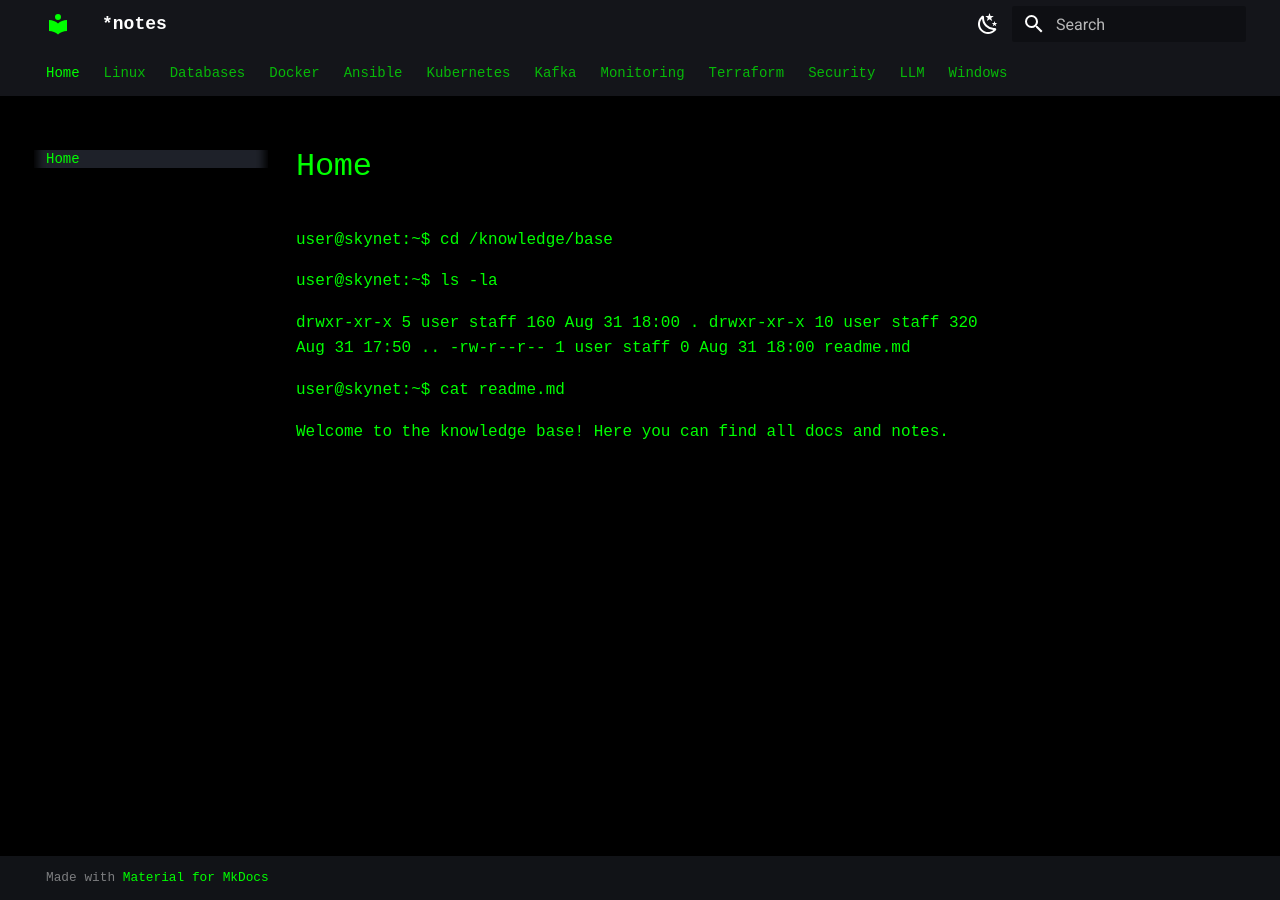
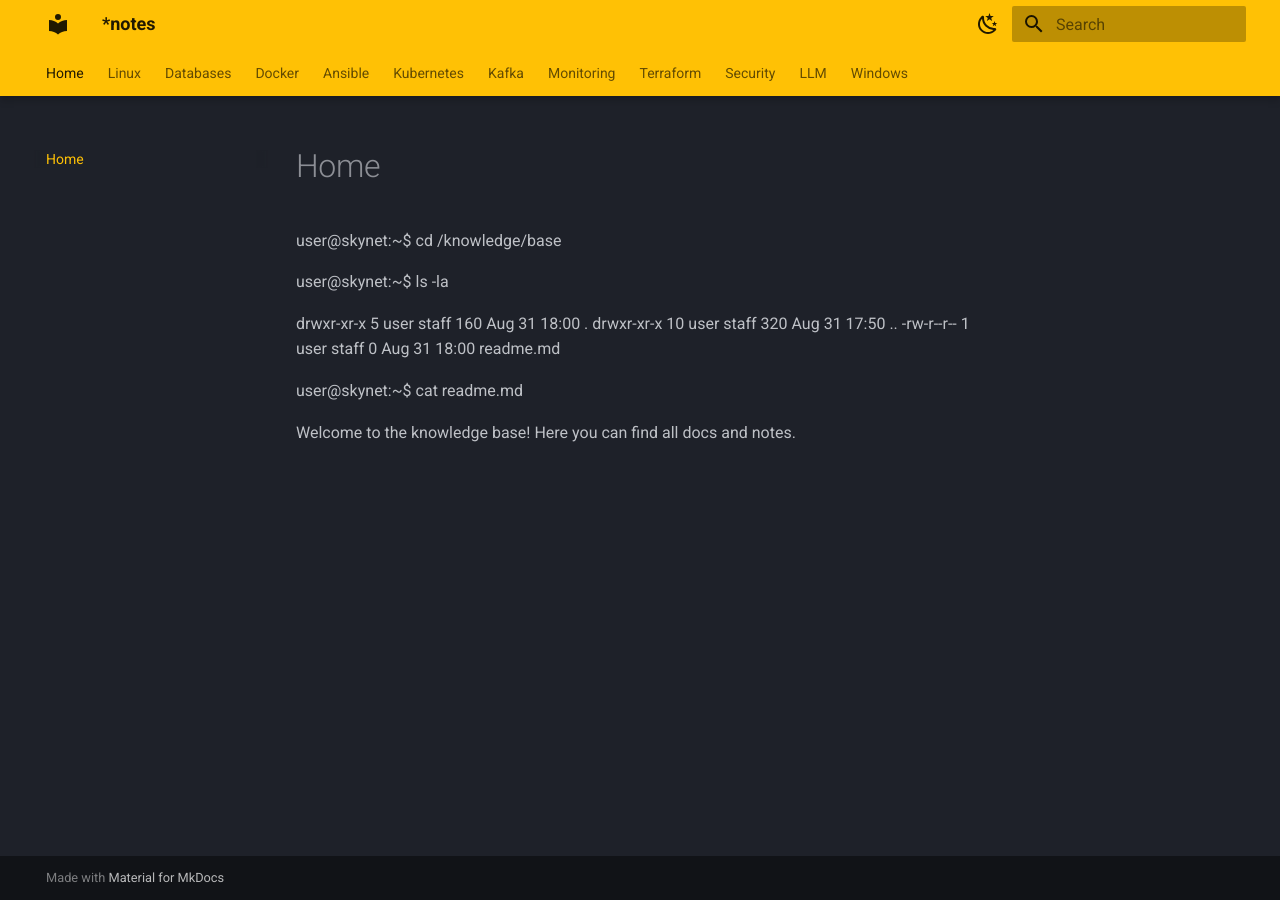
Before and after one commit to becausethatbee/terminator, an MkDocs documentation site: the page built from docs/index.md, in a window 1280 px wide. Built offline with MkDocs 1.6.1 and Material for MkDocs 9.7.7, drawn with Linux system fonts in a browser that asks for light colours.

Commit message:
Revert mkdocs.yml to previous version

```diff
--- a/mkdocs.yml
+++ b/mkdocs.yml
@@ -5,17 +5,17 @@ theme:
   name: material
   palette:
   - scheme: slate
-    primary: black
+    primary: amber
     accent: red
     toggle:
       icon: material/weather-night
       name: Switch to dark mode
   - scheme: default
-    primary: #00ff00  # зелёный хакерский цвет
-    accent: #00ff00
+    primary: black
+    accent: red
     toggle:
       icon: material/weather-sunny
-      name: Switch to hacker mode
+      name: Switch to light mode
   features:
   - navigation.tabs
   - navigation.tabs.sticky
@@ -83,7 +83,6 @@ markdown_extensions:
 extra_css:
 - stylesheets/extra.css
 - assets/stylesheets.extra.css
-- assets/stylesheets/hacker.css
 extra_javascript:
 - javascripts/extra.js
 - assets/javascripts/terminal.js
```
